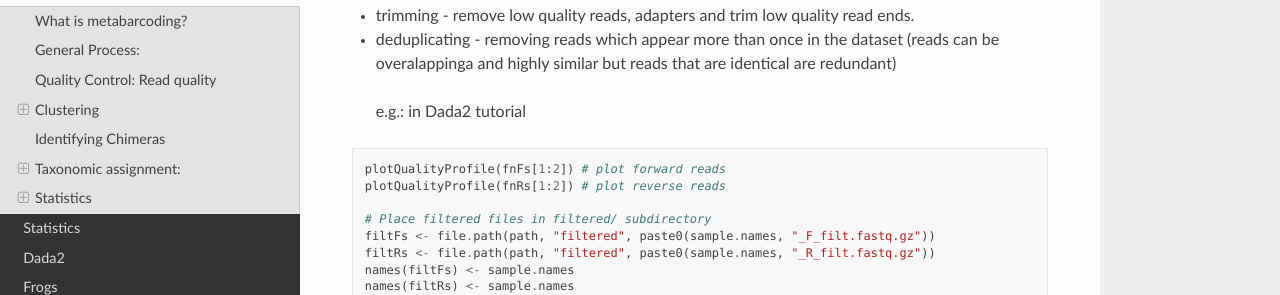
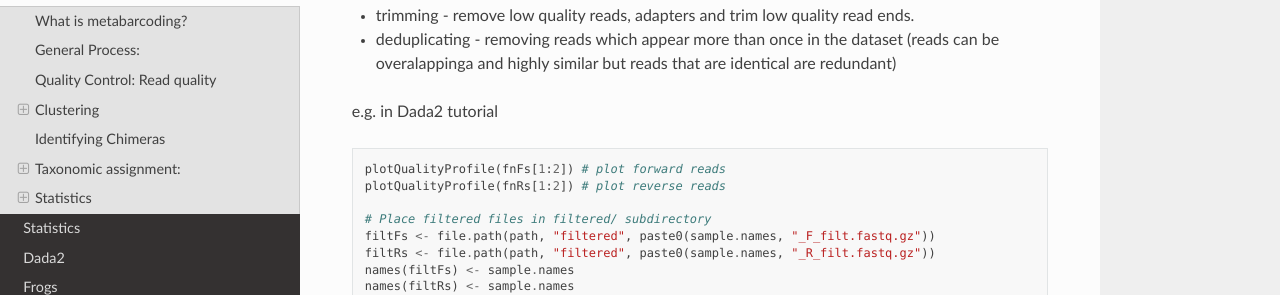
Before and after one commit to nmc97/metabarcoding_at_cefas_tutorial, a Sphinx documentation site: the page built from docs/source/metabarcoding-getting_started.rst, in a window 1280 px wide and 900 px high, scrolled down 496 px. Shown: the part 156-451 px from the top of the window. Built offline with Sphinx 7.4.7 and the Read the Docs theme 2.0.0, drawn with Linux system fonts in a browser that asks for light colours; pages that are not in the unit, such as notebooks, are missing from menus.

```diff
--- a/docs/source/metabarcoding-getting_started.rst
+++ b/docs/source/metabarcoding-getting_started.rst
@@ -25,7 +25,8 @@ Read files (fastq.gz, metadata)
 
 - trimming - remove low quality reads, adapters and trim low quality read ends.
 - deduplicating - removing reads which appear more than once in the dataset (reads can be overalappinga and highly similar but reads that are identical are redundant)
- e.g.: in Dada2 tutorial
+
+e.g. in Dada2 tutorial
 
 .. code::
 
```
Also changed, not shown: docs/source/Glossary.rst (line endings or trailing spaces).
